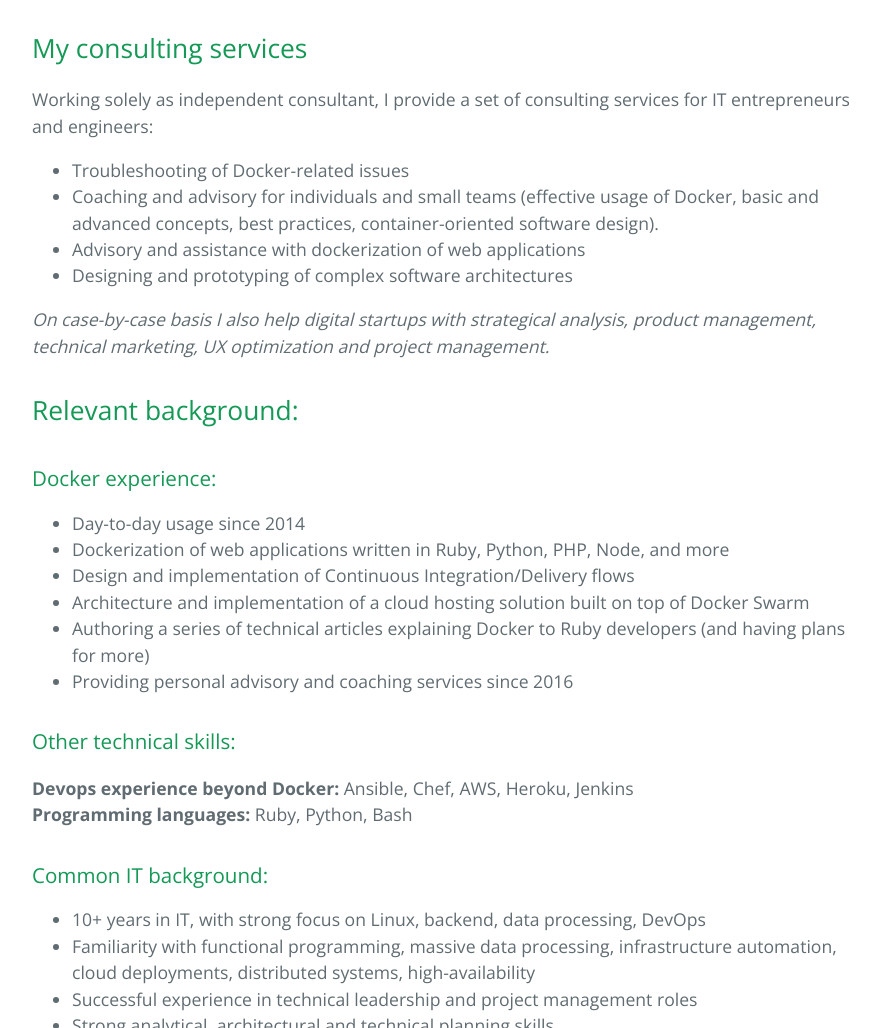
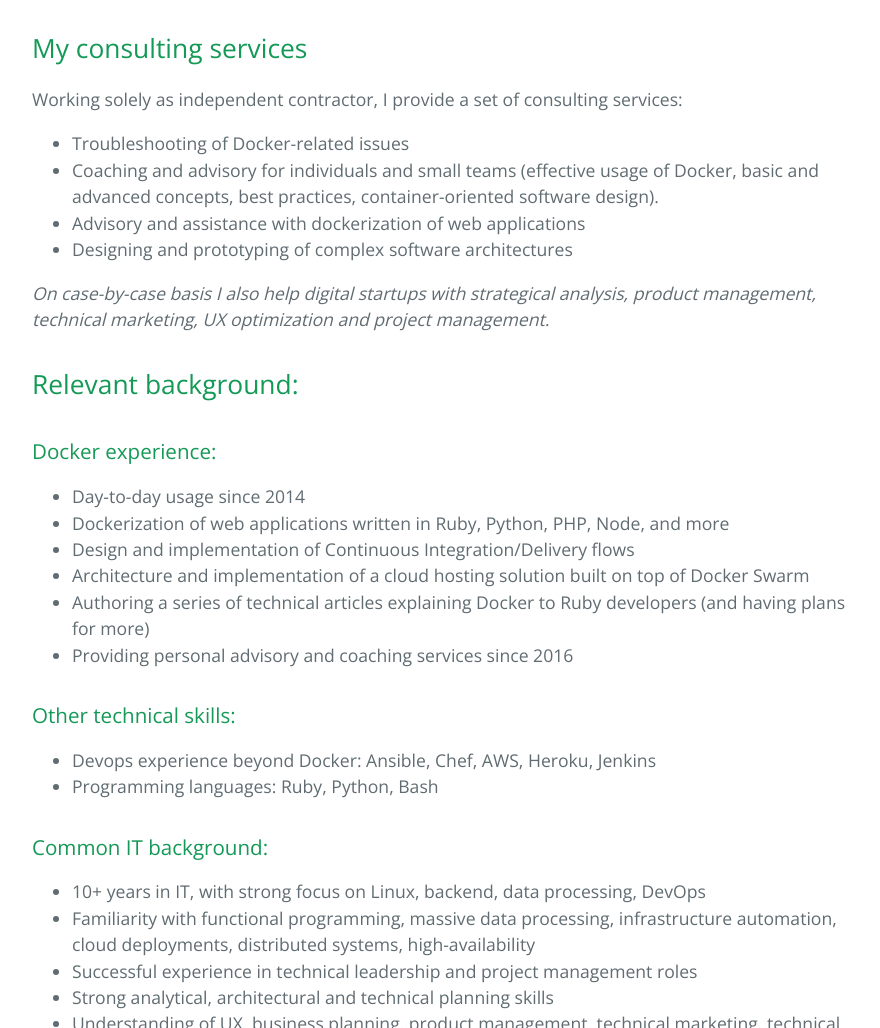
Before and after one commit to hleb-rubanau/hleb-rubanau, a plain HTML site: page index.html in a window 1280 px wide. Shown: the part 579-1607 px from the top of the page, without its empty margins (192-1072 px from the left). Drawn offline with nearby package versions, Linux system fonts and the light colour scheme.

Commit message:
fix formatting

```diff
--- a/index.html
+++ b/index.html
@@ -42,7 +42,7 @@ Unfortunately, steep learning curve often prevents it's effective adoption.
 <h2>
 <a id="my-consulting-services" class="anchor" href="#my-consulting-services" aria-hidden="true"><span aria-hidden="true" class="octicon octicon-link"></span></a>My consulting services</h2>
 
-<p>Working solely as independent consultant, I provide a set of consulting services for IT entrepreneurs and engineers:
+<p>Working solely as independent contractor, I provide a set of consulting services:
 <ul>
 <li>Troubleshooting of Docker-related issues</li>
 <li>Coaching and advisory for individuals and small teams (effective usage of Docker, basic and advanced concepts, best practices, container-oriented software design).</li>
@@ -71,11 +71,10 @@ Unfortunately, steep learning curve often prevents it's effective adoption.
 
 <h3>
 <a id="other-technical-skills" class="anchor" href="#other-technical-skills" aria-hidden="true"><span aria-hidden="true" class="octicon octicon-link"></span></a>Other technical skills:</h3>
-<p>
-<strong>Devops experience beyond Docker:</strong> Ansible, Chef, AWS, Heroku, Jenkins
-<br>
-<strong>Programming languages:</strong> Ruby, Python, Bash
-</p>
+<ul>
+<li>Devops experience beyond Docker: Ansible, Chef, AWS, Heroku, Jenkins</li>
+<li>Programming languages: Ruby, Python, Bash</li>
+</ul>
 
 <h3>
 <a id="common-it-background" class="anchor" href="#common-it-background" aria-hidden="true"><span aria-hidden="true" class="octicon octicon-link"></span></a>Common IT background:</h3>
```
